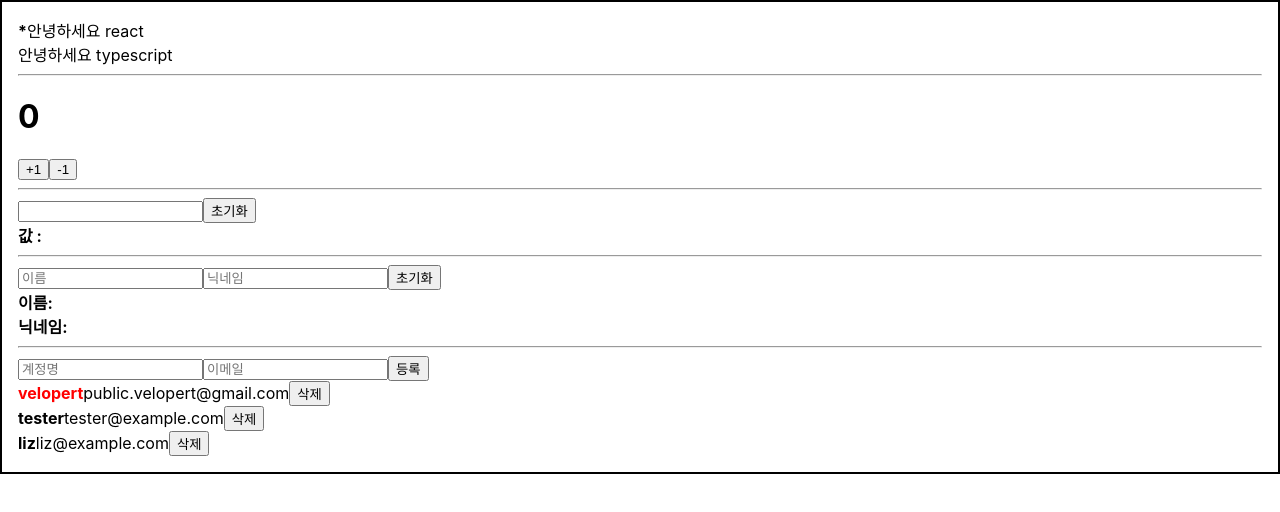
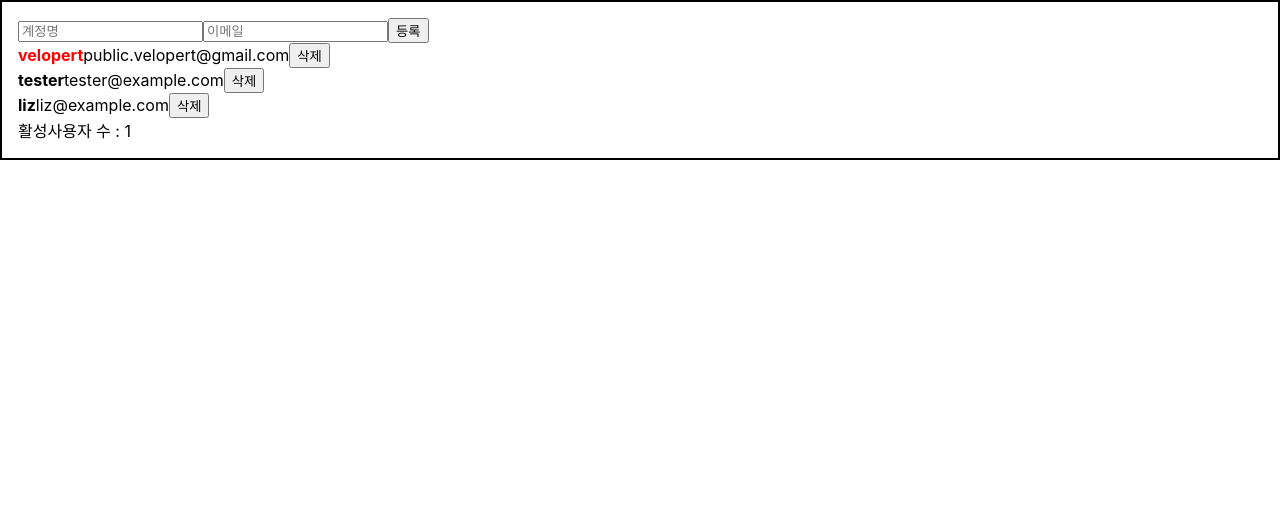
Before and after one commit to kim-1997/myReact-b, a React (Create React App) app: page / in a window 1280 px wide. Shown: the top 512 px of the page. Built offline with nearby package versions, Linux system fonts and the light colour scheme.

Commit message:
useEffect, useMemo, useCallback test

```diff
--- a/src/App.js
+++ b/src/App.js
@@ -1,12 +1,17 @@
 import './App.css';
-import Hello from './components/Hello';
+// import Hello from './components/Hello';
 import Wrapper from './components/Wrapper';
-import Counter from './components/Counter';
-import InputSample from './components/InputSample';
-import InputSample2 from './components/InputSample2';
+// import Counter from './components/Counter';
+// import InputSample from './components/InputSample';
+// import InputSample2 from './components/InputSample2';
 import UserList from './components/UserList';
 import CreateUser from './components/CreateUser';
-import { useRef, useState } from 'react';
+import { useMemo, useRef, useState, useCallback } from 'react';
+
+function countActiveUsers(users) {
+    console.log('활성 사용자 수를 세는 중...');
+    return users.filter((it) => it.active).length;
+}
 
 function App() {
     const [users, setUsers] = useState([
@@ -37,15 +42,18 @@ function App() {
     });
     const { username, email } = inputs;
 
-    const onChnage = (e) => {
+    const onChnage = useCallback(
+        (e) => {
             const { name, value } = e.target;
             setInputs({
                 ...inputs,
                 [name]: value,
             });
-    };
+        },
+        [inputs]
+    );
 
-    const onCreate = () => {
+    const onCreate = useCallback(() => {
         const user = {
             id: nextId.current,
             username,
@@ -58,20 +66,28 @@ function App() {
             email: '',
         });
         nextId.current += 1;
-    };
+    });
 
-    const onRemove = (targetId) => {
+    const onRemove = useCallback(
+        (targetId) => {
             setUsers(users.filter((it) => it.id !== targetId));
-    };
+        },
+        [users]
+    );
 
-    const onToggle = (targetId) => {
+    const onToggle = useCallback(
+        (targetId) => {
             setUsers(users.map((it) => (it.id === targetId ? { ...it, active: !it.active } : it)));
-    };
+        },
+        [users]
+    );
+
+    const count = useMemo(() => countActiveUsers(users), [users]);
 
     return (
         <div>
             <Wrapper>
-                <Hello name="react" isSpecial={true} />
+                {/* <Hello name="react" isSpecial={true} />
                 <Hello name="typescript" isSpecial={false} />
                 <hr />
                 <Counter />
@@ -79,9 +95,10 @@ function App() {
                 <InputSample />
                 <hr />
                 <InputSample2 />
-                <hr />
+                <hr /> */}
                 <CreateUser id={users.id} username={username} email={email} onChange={onChnage} onCreate={onCreate} />
                 <UserList users={users} onRemove={onRemove} onToggle={onToggle} />
+                <div>활성사용자 수 : {count}</div>
             </Wrapper>
         </div>
     );
--- a/src/index.js
+++ b/src/index.js
@@ -5,7 +5,7 @@ import App from './App';
 
 const root = ReactDOM.createRoot(document.getElementById('root'));
 root.render(
-    <React.StrictMode>
-        <App />
-    </React.StrictMode>
+    // <React.StrictMode>
+    <App />
+    // </React.StrictMode>
 );
```
Also changed, not shown: src/components/UserList.jsx (+8 -0 lines). Lines whose indentation alone changed are shown as unchanged.
